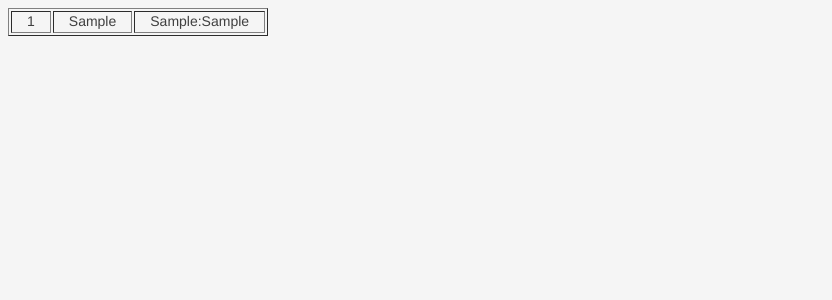
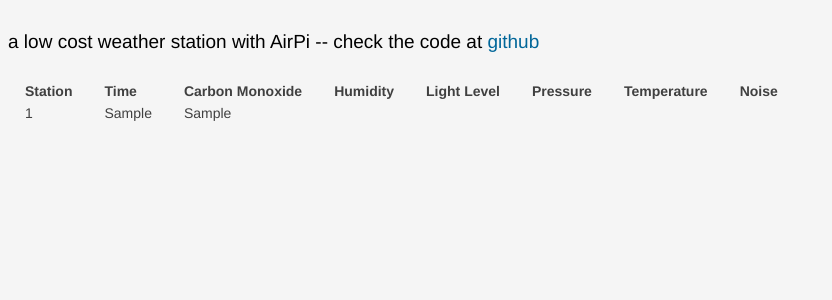
Before and after one commit to ioa-maellak/weather-station, a PHP site: page / in a window 1280 px wide. Shown: the top 300 px of the page, without its empty margins (0-832 px from the left). Run offline with PHP 8.4, Linux system fonts and the light colour scheme; tables that the repository leaves empty or names only in its code hold one stand-in row (values such as "Sample post").

Commit message:
improve appearance

```diff
--- a/ServerSide/index.php
+++ b/ServerSide/index.php
@@ -5,6 +5,7 @@ Gerasimos Chamalis
 Loykianos-Nikolaos Xaxiris
 Anastasios Lisgaras
 Vasileios Karavasilis
+Tsiolkas Michalis
 -->
 
 <!doctype html>
@@ -12,12 +13,18 @@ Vasileios Karavasilis
     <head>
 	<meta charset="utf-8">
 	<meta http-equiv="X-UA-Compatible" content="IE=edge,chrome=1">
-  <title>RPi Weather Station Database</title>
+	<title>Weather Station</title>
 
 	<link rel="stylesheet" type="text/css" href="mystyle.css">
     </head>
 
     <body>
+	<h2>
+            a low cost weather station with AirPi -- check the code at
+            <a href="https://github.com/ioa-maellak/weather-station"> github
+            </a>
+        </h2>
+	<br>
 
 <?php
 include_once 'config.php';
@@ -26,24 +33,42 @@ include_once 'config.php';
 $dbh = new PDO('mysql:dbname='.$dbname.';host='.$servername.';port='.$port, $username, $password);
 
 //Send the query.
-$sql = "SELECT `id`, `when`, GROUP_CONCAT(CONCAT(`key`, ':', `value`) ORDER BY `key` SEPARATOR ',') as val FROM `metrics` GROUP BY `id`, `when` ORDER BY `when` desc;";
+$sql = "SELECT `id`, `when`, GROUP_CONCAT(`value` SEPARATOR '<td>') as val " .
+       "FROM `metrics` GROUP BY `id`, `when` ORDER BY `when` desc;";
+
 $statement=$dbh->prepare($sql);
 $statement->execute();
 
-echo "<TABLE border='1'>";
+echo "<TABLE class=simpletable>" .
+     "<thead>" .
+     "<TR>" .
+     "<th> Station </th>" .
+     "<th> Time </TH>" .
+     "<TH> Carbon Monoxide </TH>" .
+     "<TH> Humidity </TH>" .
+     "<TH> Light Level </TH>" .
+     "<TH> Pressure </TH>" .
+     "<TH colspan = 2> Temperature </TH>" .
+     "<TH> Noise </TH>" .
+     "</TR>" .
+     "</thead>" .
+     "<tbody>" ;
+
 //Get and display the results.
 while ($row = $statement->fetch(PDO::FETCH_ASSOC)) {
     $id = $row['id'];
     $when = $row['when'];
     $val = $row['val'];
 
+
     echo "<TR>";
     //echo "$id, $when, $key, $value <br>";
     echo "<TD>$id</TD>";
     echo "<TD>$when</TD>";
-	echo "<TD>$val</TD>";
+    echo "<TD>$val<TD>";
     echo "</TR>";
 }
+echo "</tbody>";
 echo "</TABLE>";
 
 //Close connection.
```
Lines whose indentation alone changed are shown as unchanged.
